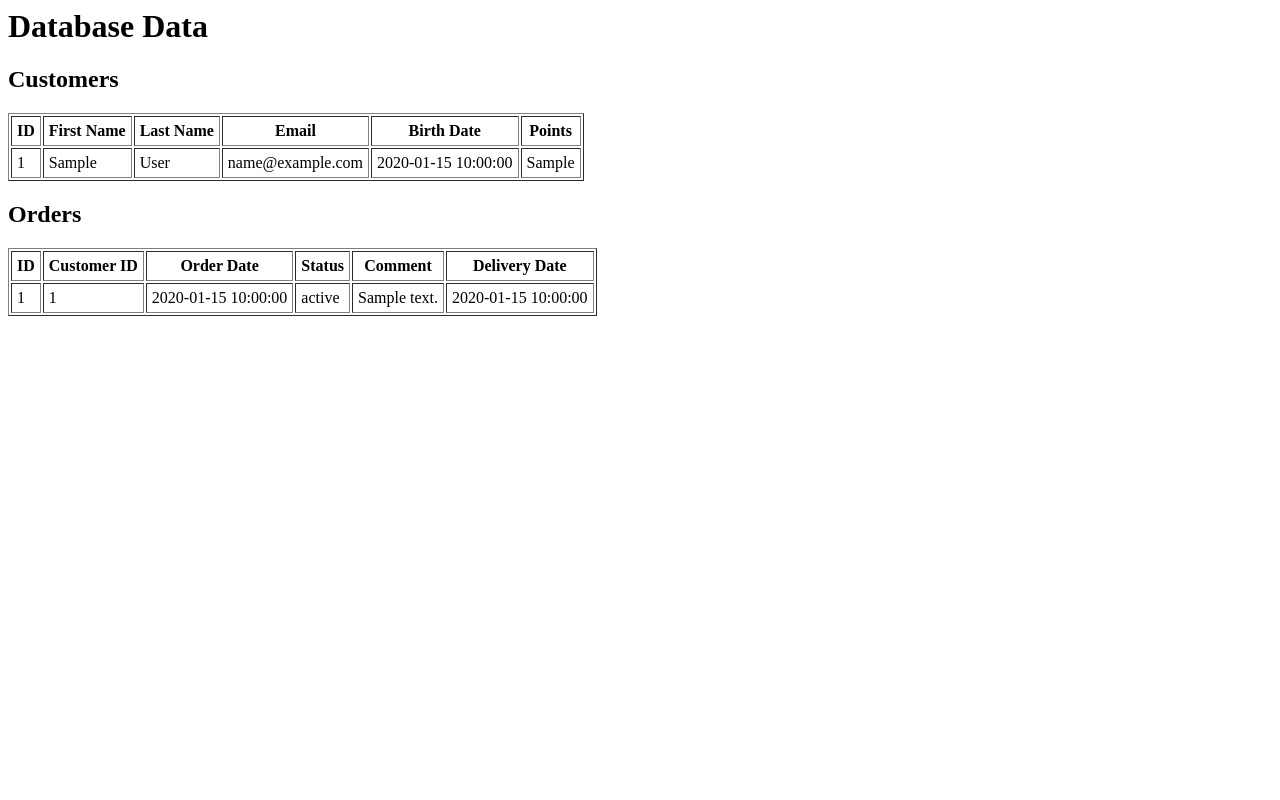
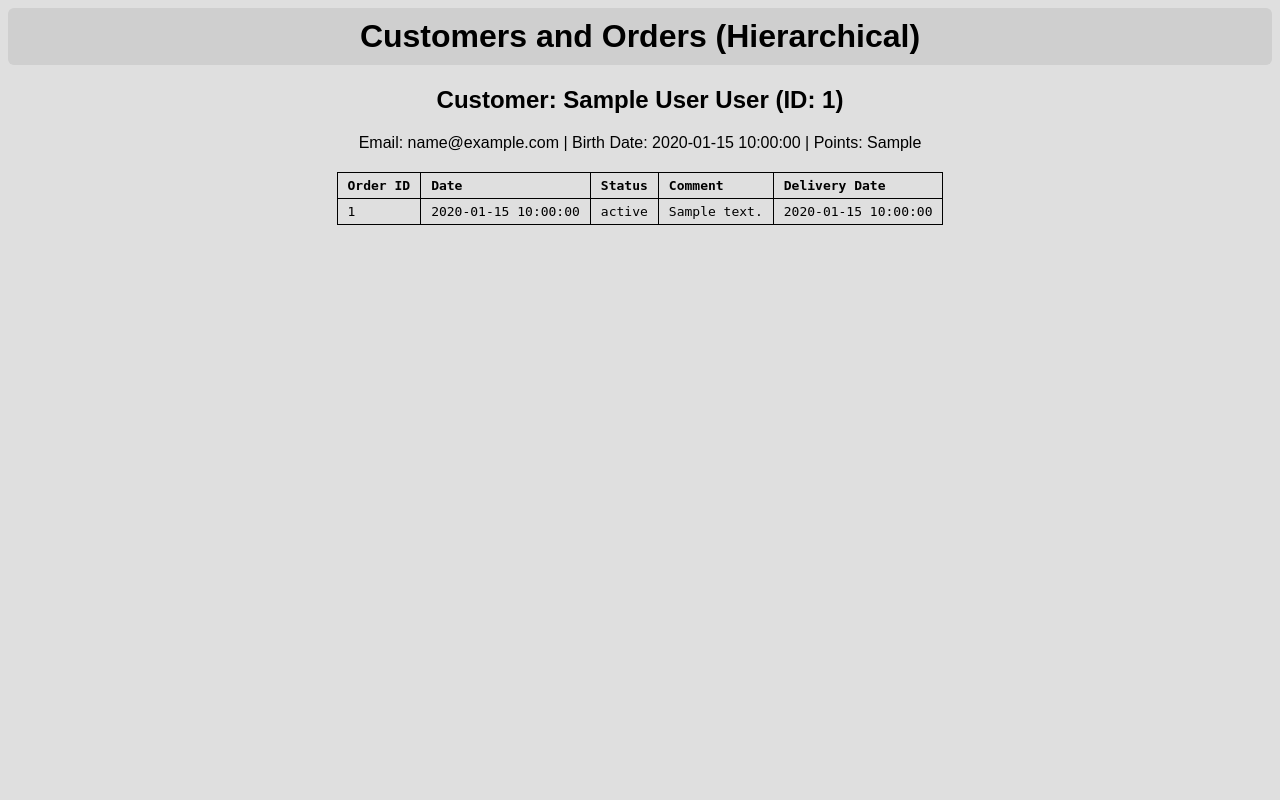
Before and after one commit to Sierazeke/store_07_04_2026-database-php, a PHP site: page / in a window 1280 px wide. Run offline with PHP 8.4, Linux system fonts and the light colour scheme; tables that the repository leaves empty or names only in its code hold one stand-in row (values such as "Sample post").

Commit message:
Replaced a flat array to hierarchical associative array and added minimal css

```diff
--- a/index.php
+++ b/index.php
@@ -4,80 +4,121 @@ $username = "store_2026_04_07_user";
 $password = "password";
 $dbname = "store_2026_04_07";
 
+// Connect to MySQL server
 $conn = new mysqli($servername, $username, $password, $dbname);
-
 if ($conn->connect_error) {
     die("Connection failed: " . $conn->connect_error);
 }
 
-echo "<h1>Database Data</h1>";
+// Optional: insert a customer without orders
+$conn->query("INSERT IGNORE INTO customers (customer_id, name, surname, email, birth_date, points) VALUES
+    (4, 'Lucy', 'Green', 'lucy.green@example.com', '1995-09-10', 50)
+");
 
-/* ===== CUSTOMERS TABLE ===== */
-echo "<h2>Customers</h2>";
+// JOIN query to fetch all customers and their orders
+$sql = "
+SELECT c.customer_id, c.name, c.surname, c.email, c.birth_date, c.points,
+       o.order_id, o.date AS order_date, o.status, o.comment, o.delivery_date
+FROM customers c
+LEFT JOIN orders o ON c.customer_id = o.customer_id
+ORDER BY c.customer_id, o.date
+";
 
-$sql_customers = "SELECT * FROM customers";
-$result_customers = $conn->query($sql_customers);
+$result = $conn->query($sql);
 
-if ($result_customers->num_rows > 0) {
-    echo "<table border='1' cellpadding='5'>
-            <tr>
-                <th>ID</th>
-                <th>First Name</th>
-                <th>Last Name</th>
-                <th>Email</th>
-                <th>Birth Date</th>
-                <th>Points</th>
-            </tr>";
+// Step 1: Convert flat result to hierarchical associative array
+$customers = [];
 
-    while($row = $result_customers->fetch_assoc()) {
-        echo "<tr>
-                <td>{$row['id']}</td>
-                <td>{$row['first_name']}</td>
-                <td>{$row['last_name']}</td>
-                <td>{$row['email']}</td>
-                <td>{$row['birth_date']}</td>
-                <td>{$row['points']}</td>
-              </tr>";
+if ($result && $result->num_rows > 0) {
+    while ($row = $result->fetch_assoc()) {
+        $cid = $row['customer_id'];
+        if (!isset($customers[$cid])) {
+            // Create new customer entry
+            $customers[$cid] = [
+                'customer_id' => $cid,
+                'name' => $row['name'],
+                'surname' => $row['surname'],
+                'email' => $row['email'],
+                'birth_date' => $row['birth_date'],
+                'points' => $row['points'],
+                'orders' => []
+            ];
+        }
+
+        // Add order if exists
+        if ($row['order_id'] !== null) {
+            $customers[$cid]['orders'][] = [
+                'order_id' => $row['order_id'],
+                'date' => $row['order_date'],
+                'status' => $row['status'],
+                'comment' => $row['comment'],
+                'delivery_date' => $row['delivery_date']
+            ];
+        }
     }
-
-    echo "</table>";
-} else {
-    echo "No customers found.";
 }
 
+// Step 2: Display hierarchical structure in HTML
+echo "<h1>Customers and Orders (Hierarchical)</h1>";
 
-/* ===== ORDERS TABLE ===== */
-echo "<h2>Orders</h2>";
+foreach ($customers as $customer) {
+    echo "<h2>Customer: {$customer['name']} {$customer['surname']} (ID: {$customer['customer_id']})</h2>";
+    echo "<p>Email: {$customer['email']} | Birth Date: {$customer['birth_date']} | Points: {$customer['points']}</p>";
 
-$sql_orders = "SELECT * FROM orders";
-$result_orders = $conn->query($sql_orders);
-
-if ($result_orders->num_rows > 0) {
-    echo "<table border='1' cellpadding='5'>
-            <tr>
-                <th>ID</th>
-                <th>Customer ID</th>
-                <th>Order Date</th>
-                <th>Status</th>
-                <th>Comment</th>
-                <th>Delivery Date</th>
-            </tr>";
-
-    while($row = $result_orders->fetch_assoc()) {
-        echo "<tr>
-                <td>{$row['id']}</td>
-                <td>{$row['customer_id']}</td>
-                <td>{$row['order_date']}</td>
-                <td>{$row['status']}</td>
-                <td>{$row['comment']}</td>
-                <td>{$row['delivery_date']}</td>
-              </tr>";
+    if (!empty($customer['orders'])) {
+        echo "<table border='1' cellpadding='5'>
+                <tr>
+                    <th>Order ID</th>
+                    <th>Date</th>
+                    <th>Status</th>
+                    <th>Comment</th>
+                    <th>Delivery Date</th>
+                </tr>";
+        foreach ($customer['orders'] as $order) {
+            echo "<tr>
+                    <td>{$order['order_id']}</td>
+                    <td>{$order['date']}</td>
+                    <td>{$order['status']}</td>
+                    <td>{$order['comment']}</td>
+                    <td>{$order['delivery_date']}</td>
+                  </tr>";
+        }
+        echo "</table>";
+    } else {
+        echo "<p><em>No orders</em></p>";
     }
-
-    echo "</table>";
-} else {
-    echo "No orders found.";
 }
 
 $conn->close();
 ?>
+
+<!DOCTYPE html>
+<html lang="en">
+<head>
+    <meta charset="UTF-8">
+    <meta name="viewport" content="width=device-width, initial-scale=1.0">
+    <title>Database HTML</title>
+</head>
+<style>
+    body {
+        background-color: #dfdfdf;
+        text-align: center;
+        font-family: Arial, sans-serif;
+    }
+    h1 {
+        border-radius: 6px;
+        background-color: #cfcfcf;
+        padding: 10px;
+    }
+    table {
+        margin: 20px auto;
+        border-collapse: collapse;
+        text-align: left;
+        font-family: monospace;
+    }
+    th, td {
+        padding: 5px 10px;
+        border: 1px solid black;
+    }
+</style>
+</html>
```
